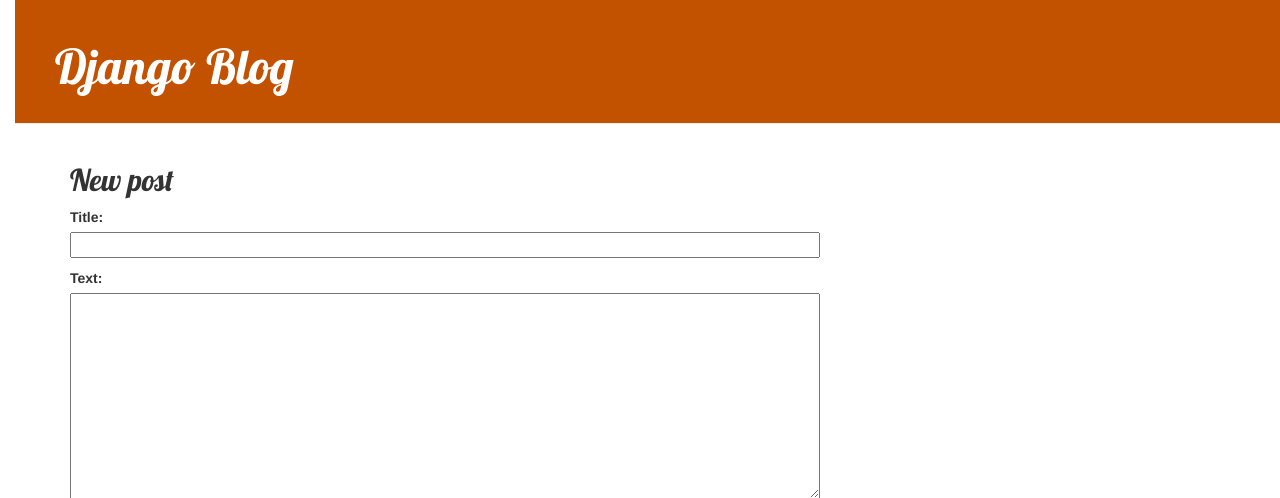
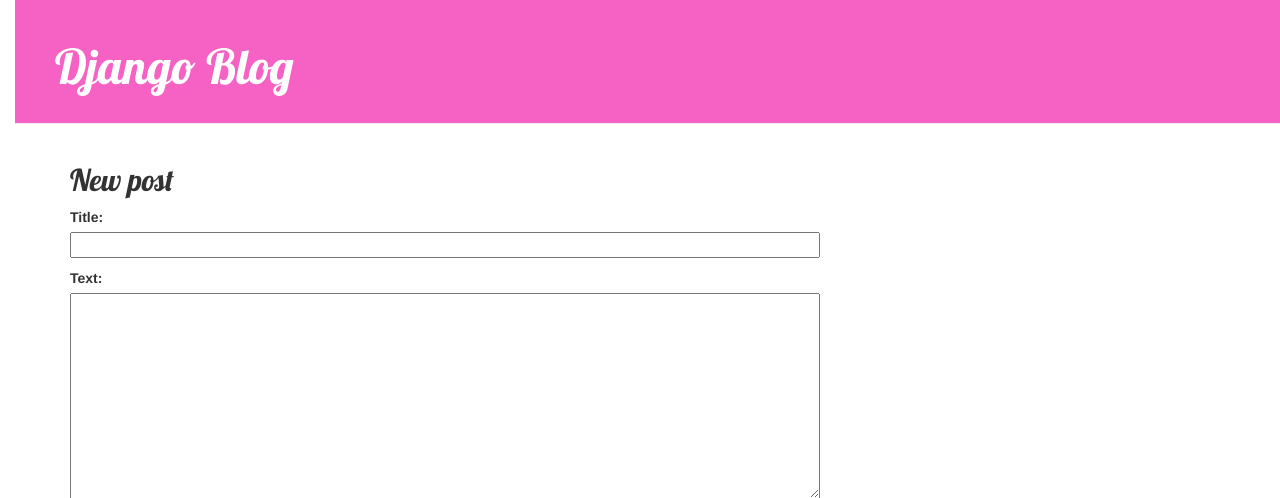
Before and after one commit to otaviossousa/djangotutorial, a Django app: page /post/new/ in a window 1280 px wide. Shown: the top 498 px of the page. Run offline with Django 4.2, Linux system fonts and the light colour scheme; some libraries are stand-ins or nearby versions.

Commit message:
alterando fundo da header

```diff
--- a/blog/static/css/blog.css
+++ b/blog/static/css/blog.css
@@ -8,7 +8,7 @@
 }
 
 .page-header {
-    background-color: #C25100;
+    background-color: #f562c4;
     margin-top: 0;
     padding: 20px 20px 20px 40px;
 }
```
